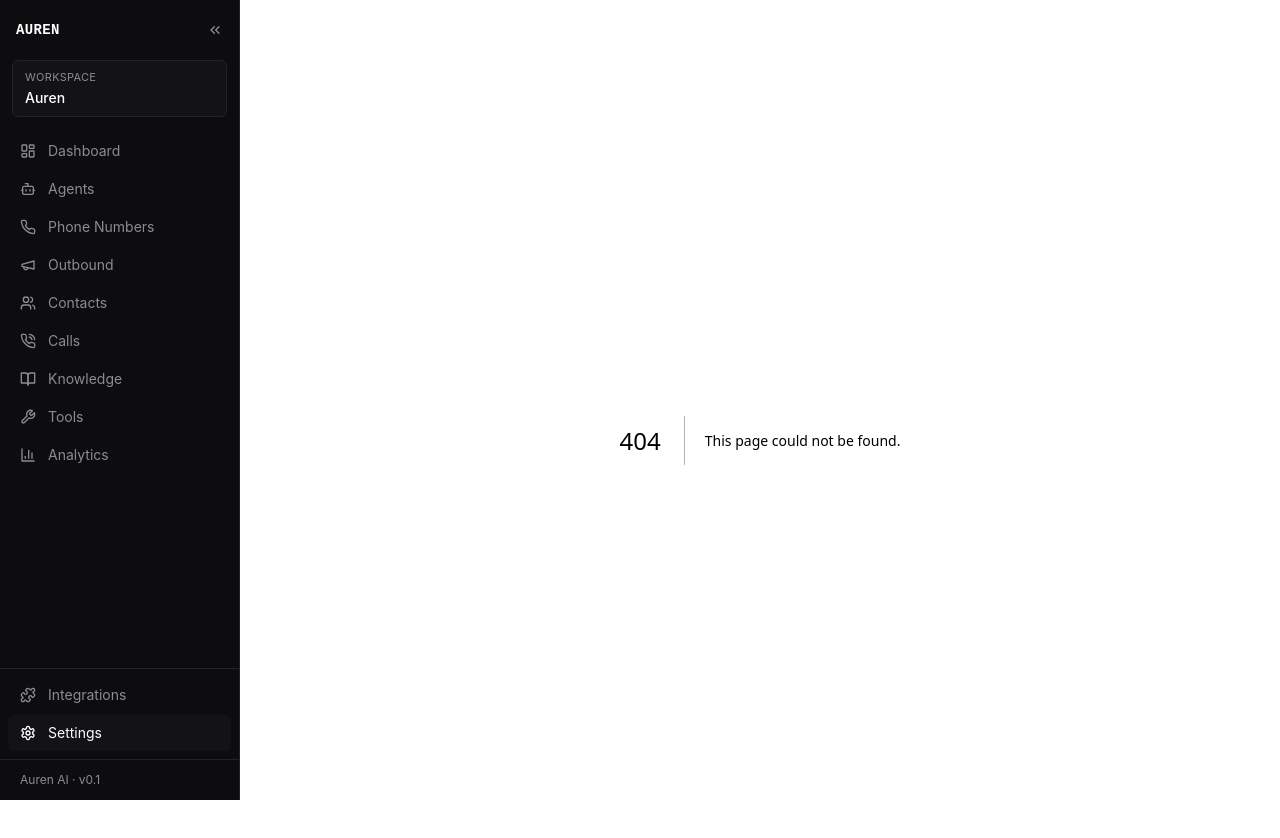
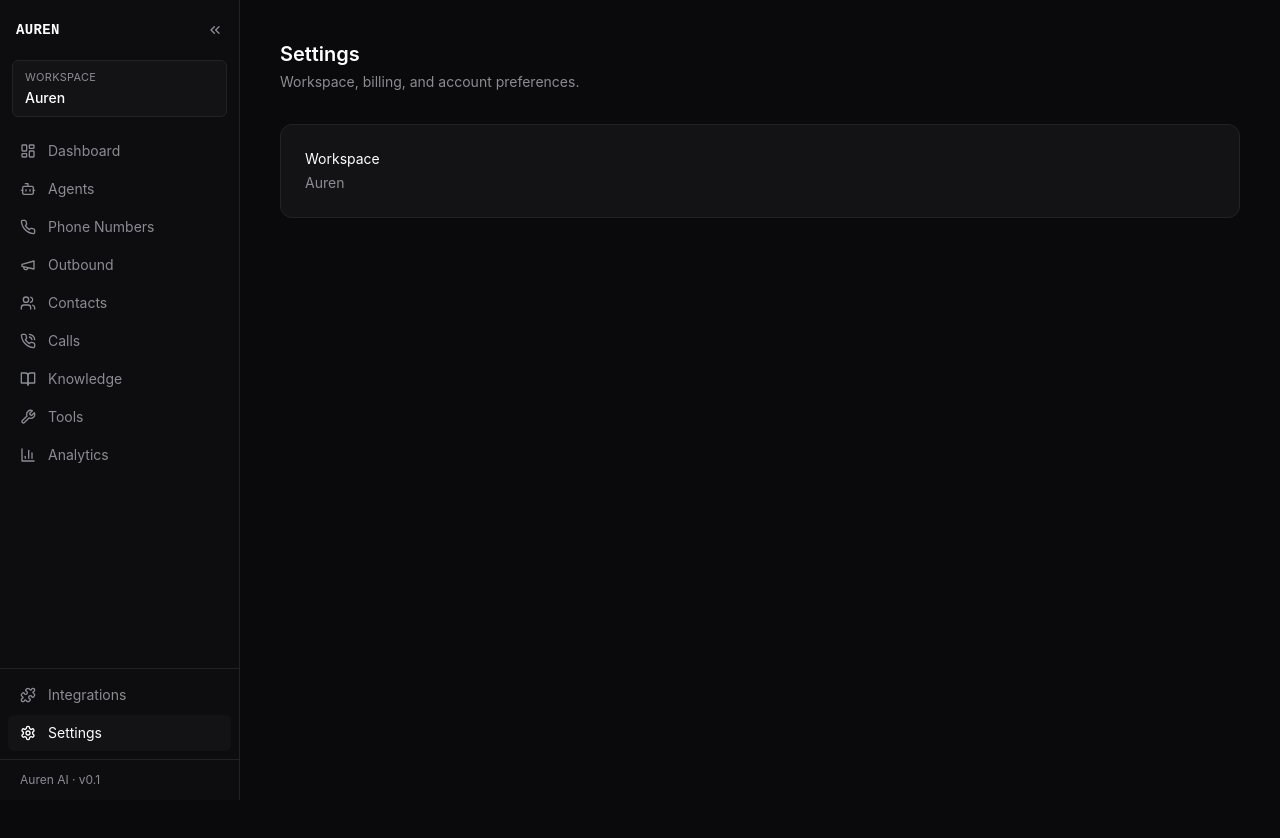
Before and after one commit to nitudevi5763-bit/auren-voice-dashboard, a Next.js app: page /settings in a window 1280 px wide. Before the commit this address had no page. Shown: the top 838 px of the page. After the commit the page ends 800 px from the top, so only its background shows below. Built offline with nearby package versions, Linux system fonts and the light colour scheme.

Commit message:
Create page.js

```diff
--- /dev/null
+++ b/app/settings/page.js
@@ -0,0 +1,12 @@
+export default function Page() {
+  return (
+    <div>
+      <h1 className="text-xl font-semibold text-white">Settings</h1>
+      <p className="mt-1 text-sm text-muted">Workspace, billing, and account preferences.</p>
+      <div className="mt-8 rounded-xl border border-border bg-panel p-6">
+        <p className="text-sm text-white">Workspace</p>
+        <p className="mt-1 text-sm text-muted">Auren</p>
+      </div>
+    </div>
+  );
+}
```
